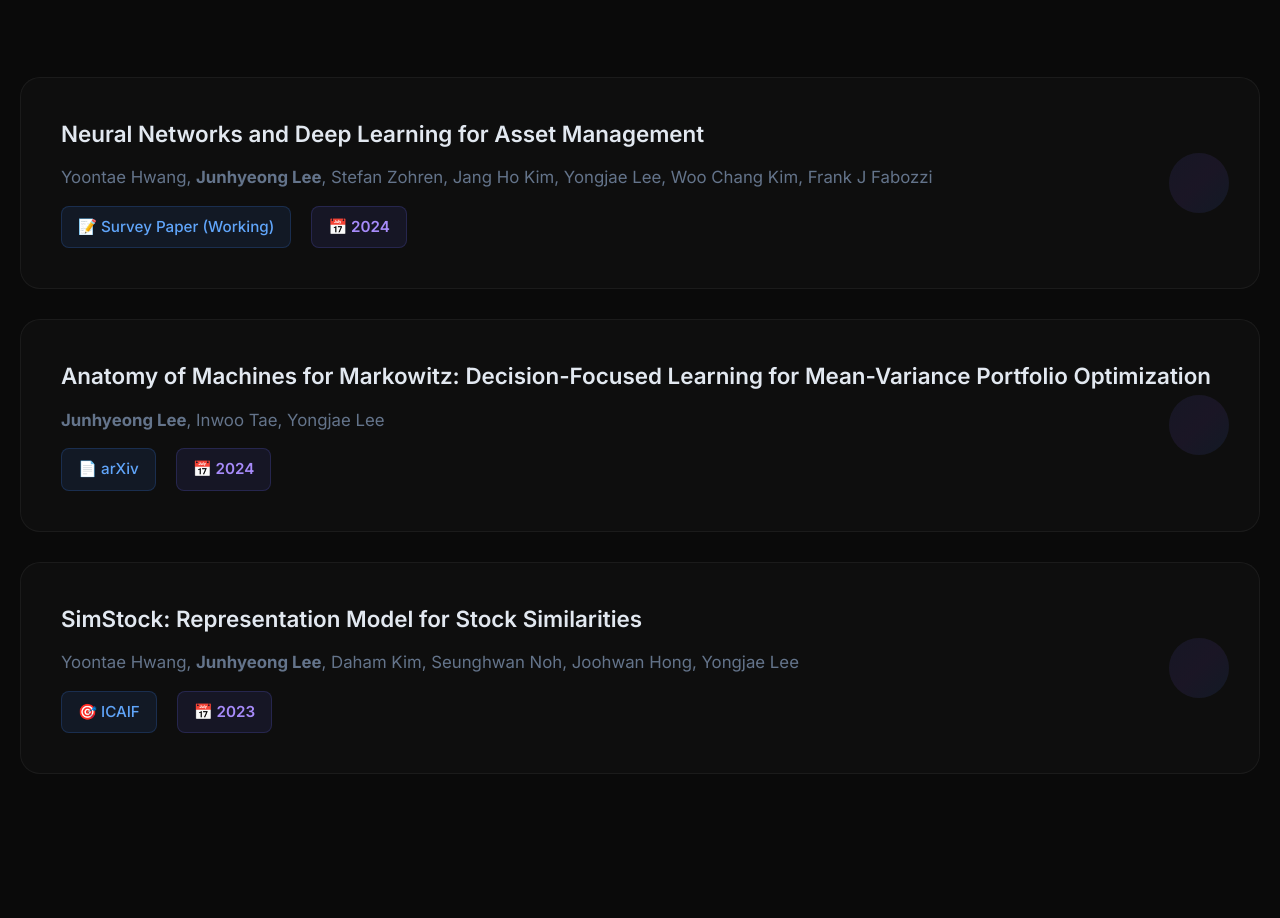
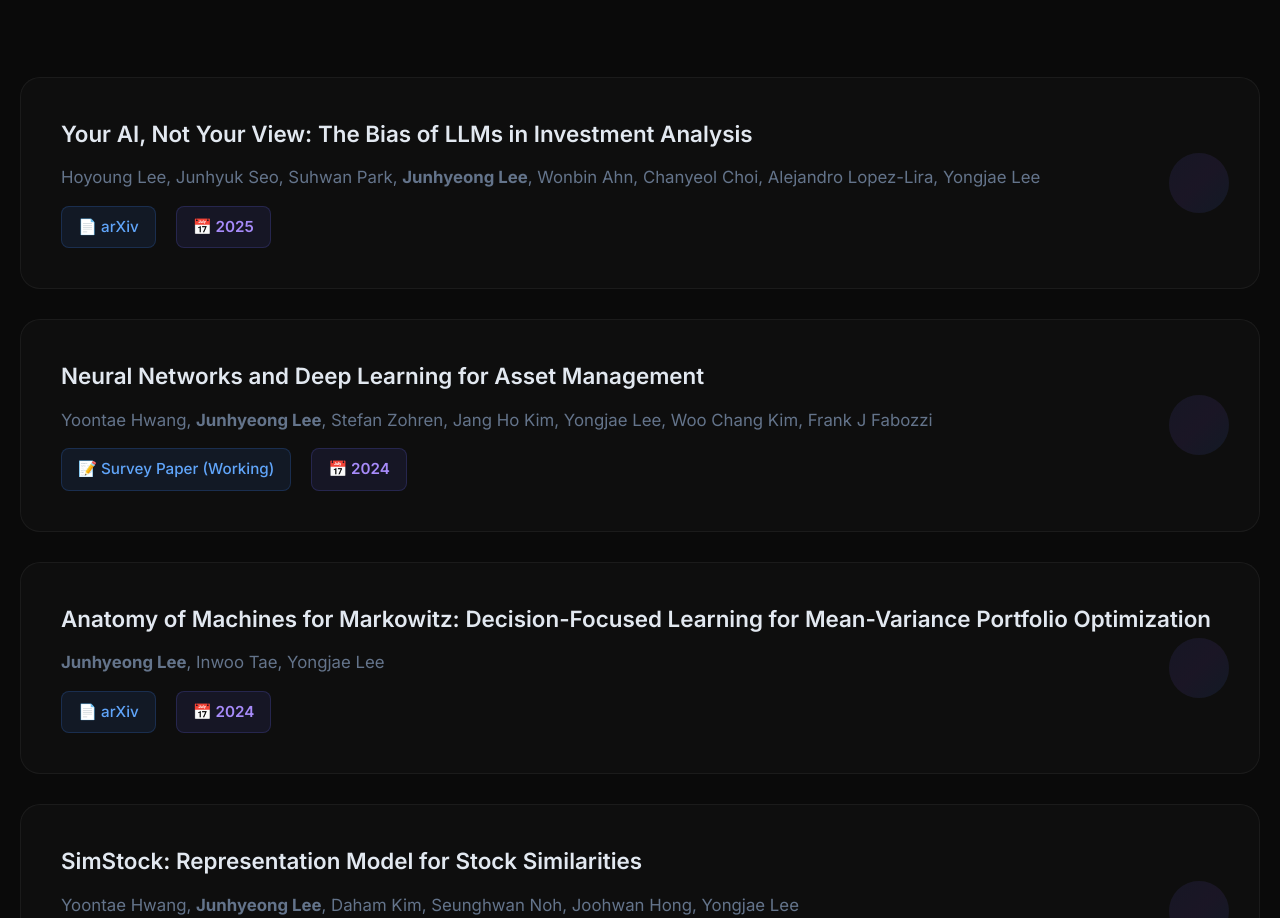
Before and after one commit to FinJun/FinJun.github.io, a plain HTML site: page index.html in a window 1280 px wide. Shown: the part 3485-4403 px from the top of the page. Drawn offline with Linux system fonts and the light colour scheme.

Commit message:
Update index.html

```diff
--- a/index.html
+++ b/index.html
@@ -1084,6 +1084,14 @@
                 <p class="section-subtitle">Contributing to the advancement of financial AI research</p>
             </div>
             <div class="publication-item reveal">
+                <h3>Your AI, Not Your View: The Bias of LLMs in Investment Analysis</h3>
+                <p class="authors">Hoyoung Lee, Junhyuk Seo, Suhwan Park, <strong>Junhyeong Lee</strong>, Wonbin Ahn, Chanyeol Choi, Alejandro Lopez-Lira, Yongjae Lee</p>
+                <div class="publication-meta">
+                    <span class="venue">📄 arXiv</span>
+                    <span class="year">📅 2025</span>
+                </div>
+            </div>
+            <div class="publication-item reveal">
                 <h3>Neural Networks and Deep Learning for Asset Management</h3>
                 <p class="authors">Yoontae Hwang, <strong>Junhyeong Lee</strong>, Stefan Zohren, Jang Ho Kim, Yongjae Lee, Woo Chang Kim, Frank J Fabozzi</p>
                 <div class="publication-meta">
```
